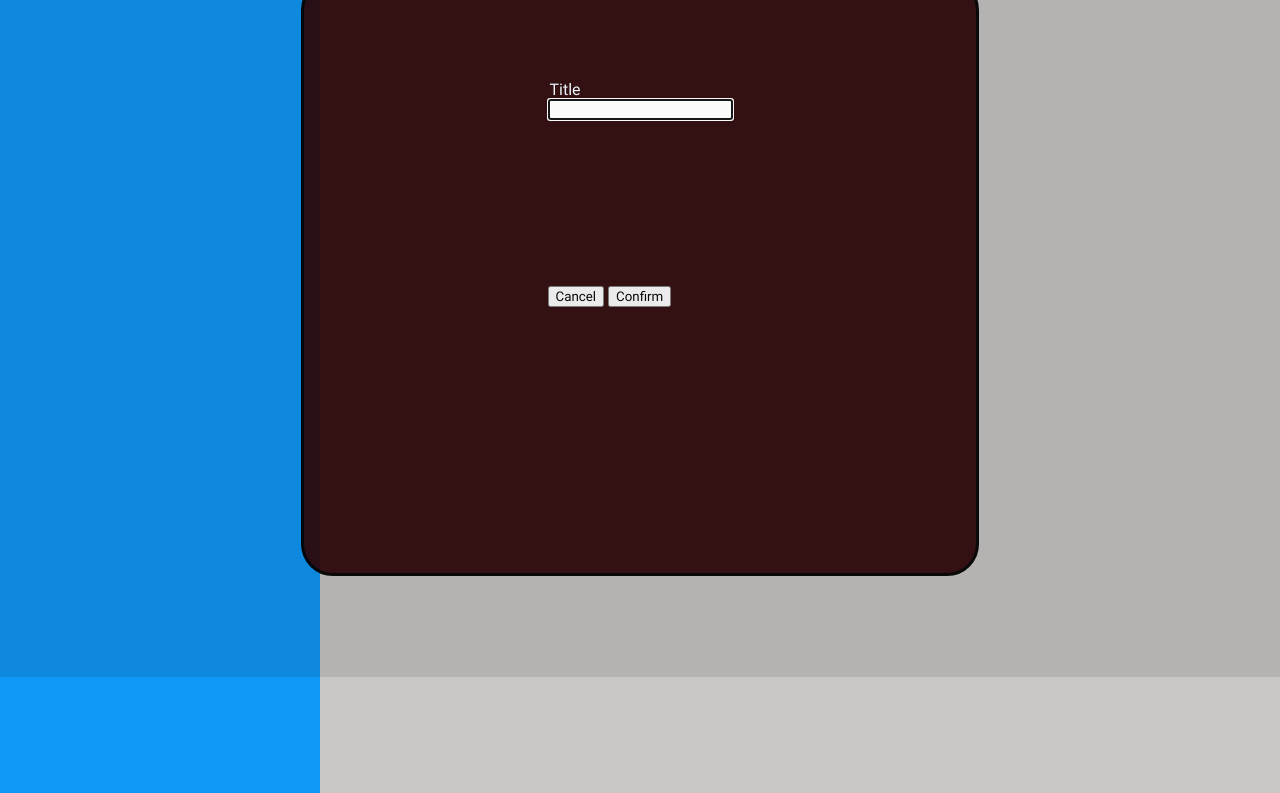
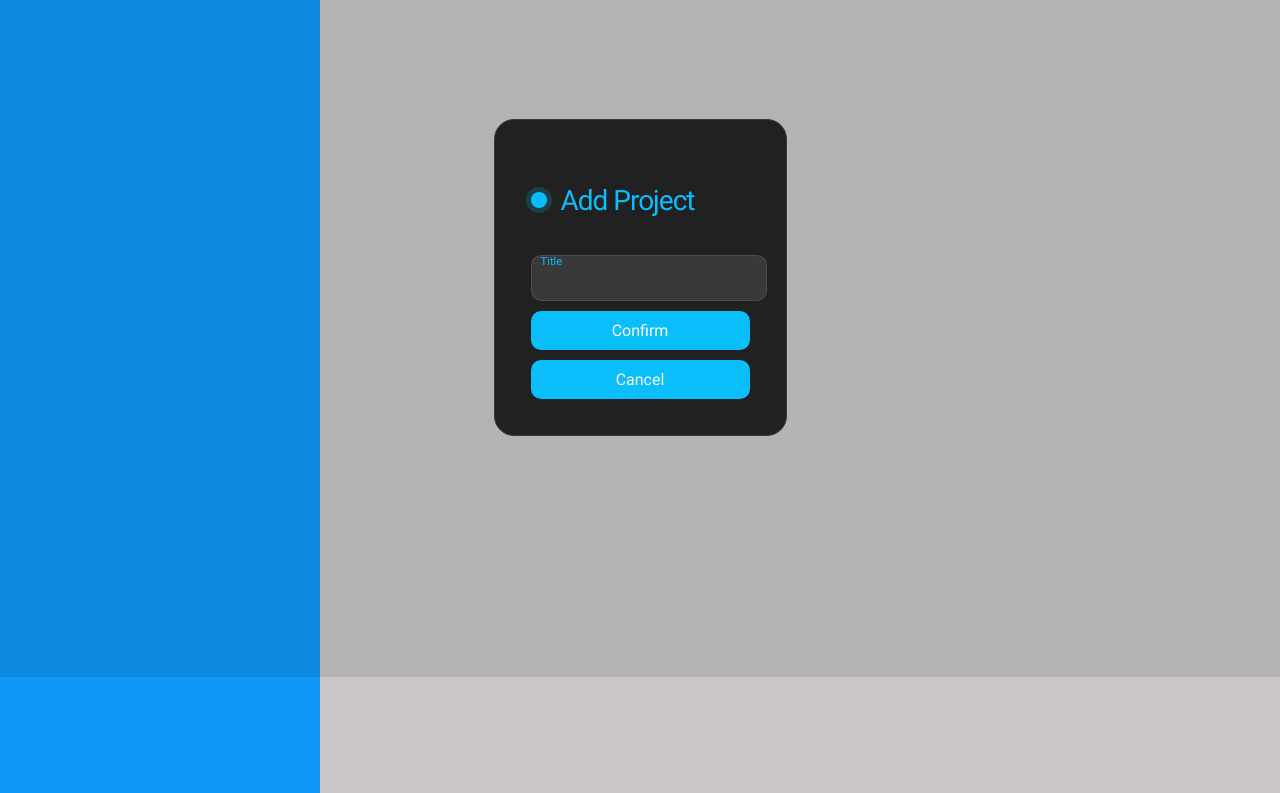
Before and after one commit to OmarBknd/Todo-List, a website built with webpack: page src/index.html in a window 1280 px wide. Both pictures are taken after a click on the button "add Project". Shown: the part 123-916 px from the top of the page. Built offline with nearby package versions, Linux system fonts and the light colour scheme.

Commit message:
changing thr forms style

```diff
--- a/src/index.html
+++ b/src/index.html
@@ -29,19 +29,23 @@
         </div>
     </div>
             <div>
-                <dialog id="projectDialog" class="dialog">
-                    <form id="projectForm" method="dialog">
-                        <div>
-                            <legend>Title</legend>
-                            <label for=""></label>
-                            <input type="text" id="projectTitle" name="title" required>
-                        </div>
+                <dialog id="projectDialog" >
+                    <form id="projectForm" class="form" method="dialog">
 
-                        <div>
-                            <button id="closeProjectBtn" value="Cancel" formmethod="dialog">Cancel</button>
-                            <button type="submit" id="confirmProjectBtn">Confirm</button>
-                        </div>
-                        <div><span id="errorMsg"></span></div>
+                        <p class="title">Add Project </p>
+
+                            <div class="flex">
+                            <label>
+                                <input id="projectTitle" class="input" type="text" placeholder="" required="">
+                                <span>Title</span>
+                            </label>
+                            </div>
+
+                            <button class="submit" type="submit" id="confirmProjectBtn">Confirm</button>
+                            <button  class="submit" id="closeProjectBtn" value="Cancel" formmethod="dialog">Cancel</button>
+
+
+
                     </form>
                 </dialog>
 
@@ -51,40 +55,37 @@
 
 
             <div>
-                <dialog id="taskDialog" class="dialog">
-                    <form id="taskForm" method="dialog">
-                        <div>
-                            <legend>Title</legend>
-                            <label for=""></label>
-                            <input type="text" id="taskTitle" name="title" required>
-                        </div>
+                <dialog id="taskDialog">
+                    <form id="taskForm" class="form ">
+                        <p class="title">Add Task </p>
+                        <p class="message">Signup now and get full access to our app. </p>
+                            <div class="flex">
+                            <label>
+                                <input id="taskTitle" class="input" type="text" placeholder="" required="">
+                                <span>Title</span>
+                            </label>
+                            </div>
 
-                        <div>
-                            <legend>Description</legend>
-                            <label for=""></label>
-                            <input type="text" id="taskDescription" >
-                        </div>
-                        <div>
-                            <legend>Due date</legend>
-                            <label for="for"></label>
-                            <input type="date" id="taskDate">
-                        </div>
-                        <div>
-                            <legend>Priority</legend>
-                            <label for="Priority"></label>
-                            <select name="Priority" id="taskPriority" size="1">
+                        <label>
+                            <input id="taskDescription" class="input" type="text" placeholder="" required="">
+                            <span>Description</span>
+                        </label>
+
+                        <label>
+                            <input id="taskDate" class="input" type="date" placeholder="" required="">
+                            <span>Due date</span>
+                        </label>
+                        <label>
+
+                            <span>Priority</span>
+                            <select class="input" name="Priority" id="taskPriority" size="1">
                                 <option value="low">Low</option>
                                 <option value="medium">Medium</option>
                                 <option value="high">High</option>
                             </select>
-                        </div>
-
-
-                        <div>
-                            <button id="taskCloseBtn" value="Cancel" formmethod="dialog">Cancel</button>
-                            <button type="submit" id="taskConfirmBtn">Confirm</button>
-                        </div>
-                        <div><span id="errorMsg"></span></div>
+                        </label>
+                        <button class="submit" id="taskConfirmBtn">Submit</button>
+                        <button class="submit" type="submit" id="taskCloseBtn">Cancel</button>
                     </form>
                 </dialog>
            </div>
--- a/src/style.css
+++ b/src/style.css
@@ -81,21 +81,8 @@ body{
 
 }
 
-.dialog{
-    border-radius: 2rem;
-    background-color: #2D080A;
-    opacity: 95%;
 
 
-}
-#taskForm, #projectForm{
-   display: grid;
-    width: 50vw;
-    height: 70vh;
-    justify-content: center;
-    align-items: center;
-    color: aliceblue;
-}
 .task-container-style{
   text-align: center;
   background-color: #cac6c6;
@@ -168,3 +155,151 @@ body{
 .svg-icons img:hover{
     background-color: #cac6c6;
 }
+
+/* form style */
+#taskDialog, #projectDialog{
+
+    border-radius: 20px;
+    position: relative;
+    background-color: #1a1a1a;
+    color: #fff;
+    border: 1px solid #333;
+    opacity: 95%;
+}
+.form {
+    display: flex;
+    flex-direction: column;
+    gap: 10px;
+    max-width: 350px;
+    padding: 20px;
+
+
+
+
+
+  }
+
+  .title {
+    font-size: 28px;
+    font-weight: 600;
+    letter-spacing: -1px;
+    position: relative;
+    display: flex;
+    align-items: center;
+    padding-left: 30px;
+    color: #00bfff;
+  }
+
+  .title::before {
+    width: 18px;
+    height: 18px;
+  }
+
+  .title::after {
+    width: 18px;
+    height: 18px;
+    animation: pulse 1s linear infinite;
+  }
+
+  .title::before,
+  .title::after {
+    position: absolute;
+    content: "";
+    height: 16px;
+    width: 16px;
+    border-radius: 50%;
+    left: 0px;
+    background-color: #00bfff;
+  }
+
+  .message,
+  .signin {
+    font-size: 14.5px;
+    color: rgba(255, 255, 255, 0.7);
+  }
+
+  .signin {
+    text-align: center;
+  }
+
+  .signin a:hover {
+    text-decoration: underline royalblue;
+  }
+
+  .signin a {
+    color: #00bfff;
+  }
+
+  .flex {
+    display: flex;
+    width: 100%;
+    gap: 6px;
+  }
+
+  .form label {
+    position: relative;
+  }
+
+  .form label .input {
+    background-color: #333;
+    color: #fff;
+    width: 100%;
+    padding: 20px 05px 05px 10px;
+    outline: 0;
+    border: 1px solid rgba(105, 105, 105, 0.397);
+    border-radius: 10px;
+  }
+
+  .form label .input + span {
+    color: rgba(255, 255, 255, 0.5);
+    position: absolute;
+    left: 10px;
+    top: 0px;
+    font-size: 0.9em;
+    cursor: text;
+    transition: 0.3s ease;
+  }
+
+  .form label .input:placeholder-shown + span {
+    top: 12.5px;
+    font-size: 0.9em;
+  }
+
+  .form label .input:focus + span,
+  .form label .input:valid + span {
+    color: #00bfff;
+    top: 0px;
+    font-size: 0.7em;
+    font-weight: 600;
+  }
+
+  .input {
+    font-size: medium;
+  }
+
+  .submit {
+    border: none;
+    outline: none;
+    padding: 10px;
+    border-radius: 10px;
+    color: #fff;
+    font-size: 16px;
+    transform: .3s ease;
+    background-color: #00bfff;
+  }
+
+  .submit:hover {
+    background-color: #00bfff96;
+  }
+
+  @keyframes pulse {
+    from {
+      transform: scale(0.9);
+      opacity: 1;
+    }
+
+    to {
+      transform: scale(1.8);
+      opacity: 0;
+    }
+  }
```
